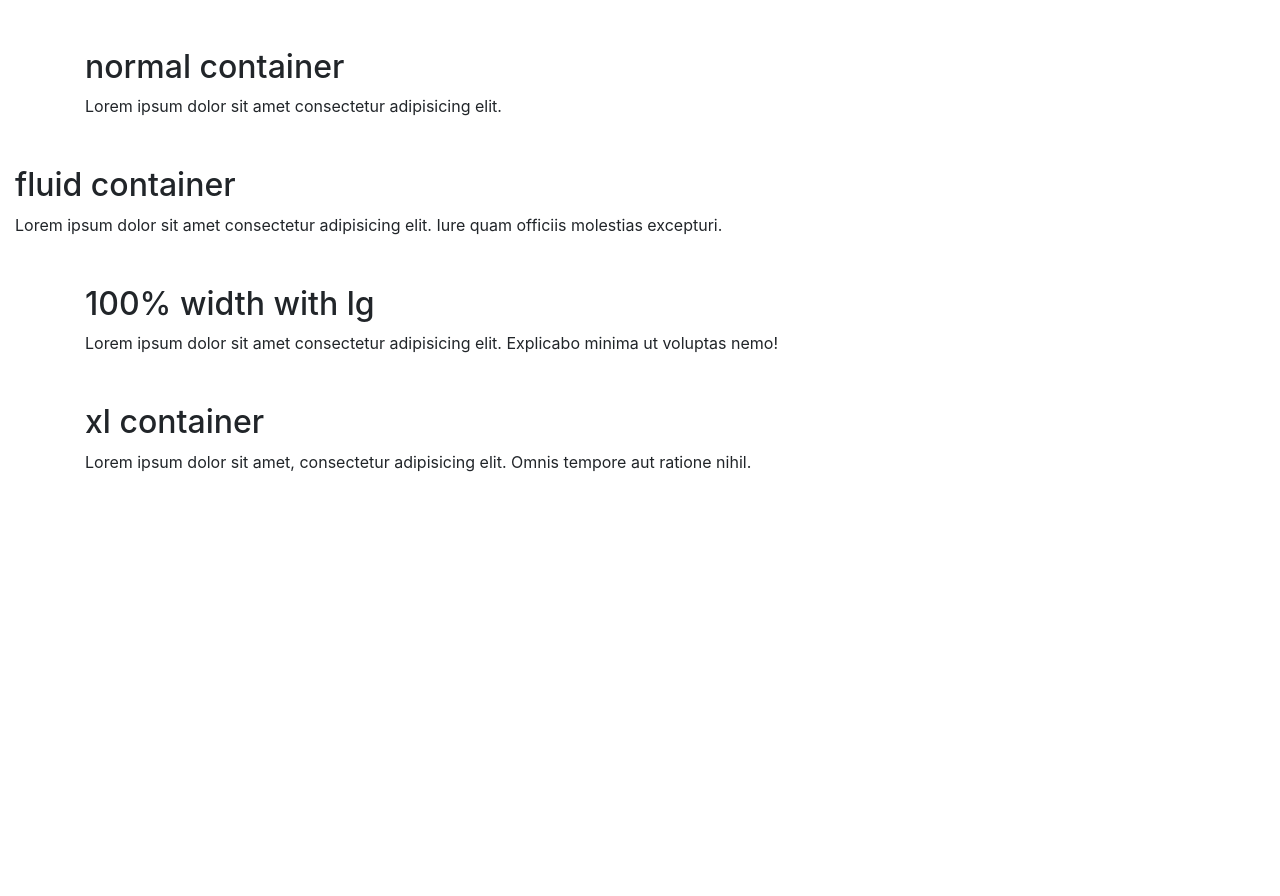
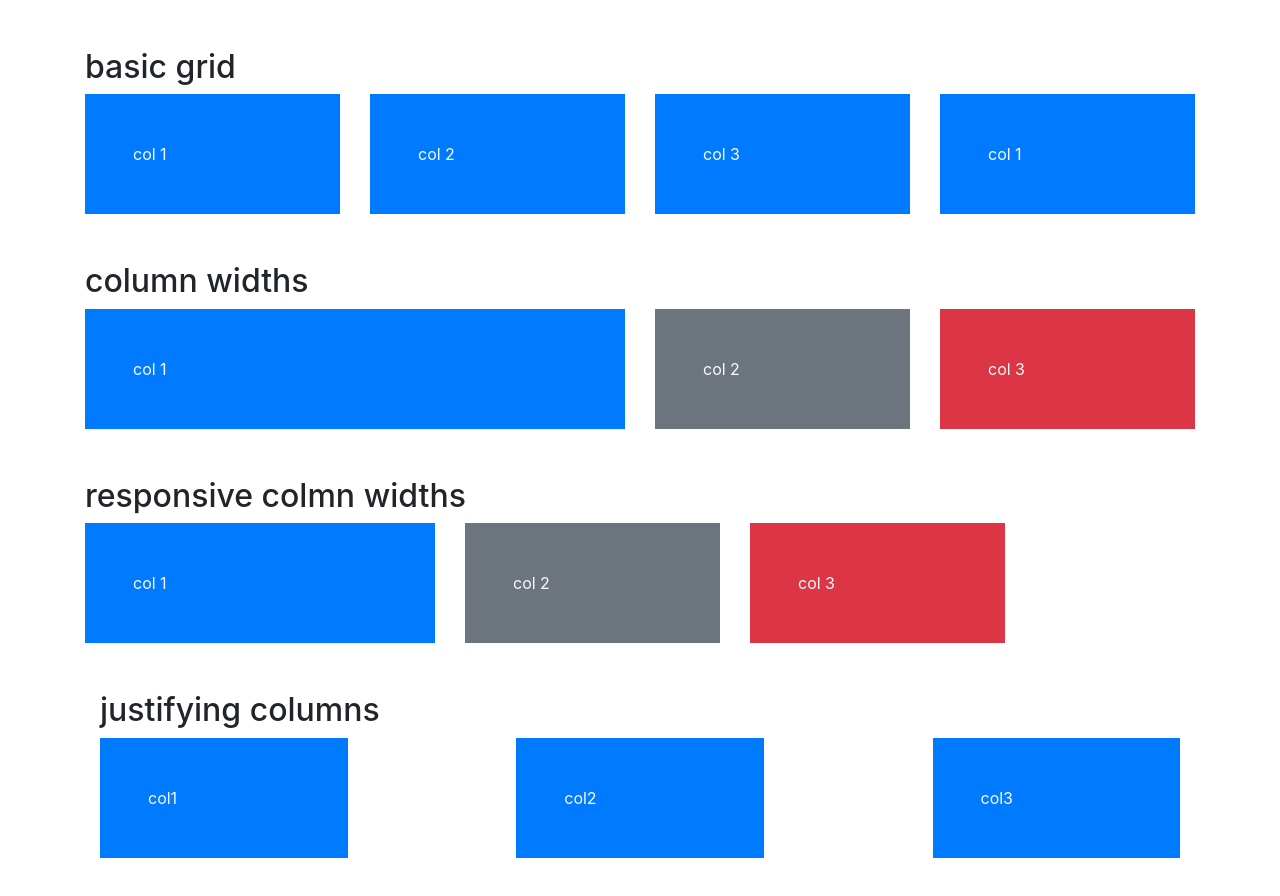
Before and after one commit to Usman78625/coloors, a plain HTML site: page index.html in a window 1280 px wide. Before the commit the page ends 800 px from the top, so only its background shows below. Drawn offline with nearby package versions, Linux system fonts and the light colour scheme.

Commit message:
grid-system

```diff
--- a/index.html
+++ b/index.html
@@ -12,23 +12,92 @@
 
 </head>
 <body>
+    <div class="container-lg my-5">
+      <h2>basic grid</h2>
+      <div class="row">
+        <div class="col">
+          <div class="p-5 bg-primary text-light">
+            col 1
+          </div>
+        </div>
+        <div class="col">
+          <div class="p-5 bg-primary text-light">
+            col 2
+          </div>
+        </div>
+        <div class="col">
+          <div class="p-5 bg-primary text-light">
+            col 3
+          </div>
+        </div>
+        <div class="col">
+          <div class="p-5 bg-primary text-light">
+            col 1
+          </div>
+        </div>
+      </div>
+      </div>
 
-<div class="container my-5">
-    <h2>normal container</h2> <p> Lorem ipsum dolor sit amet consectetur adipisicing elit.</p>
+      <div class="container lg my-5">
+        <h2>column widths</h2>
+        <div class="row">
+          <div class="col-6">
+            <div class="p-5 bg-primary text-light">
+              col 1
+            </div>
+          </div>
+          <div class="col-3">
+            <div class="p-5 bg-secondary text-light">
+              col 2
+            </div>
+          </div>
+          <div class="col-3">
+            <div class="p-5 bg-danger text-light">
+              col 3
+            </div>
+          </div>
+          <!-- <div class="col">
+            <div class="p-5 bg-primary text-light">
+              col 1
+            </div>
+          </div> -->
+        </div>
+      </div>
 
-    </div>
-    <div class="container-fluid">
-        <h2>fluid container</h2>
-        <p>Lorem ipsum dolor sit amet consectetur adipisicing elit. Iure quam officiis molestias excepturi.</p>
-    </div>
-    <div class="container-lg my-5">
-        <h2>100% width with lg</h2>
-        <p>Lorem ipsum dolor sit amet consectetur adipisicing elit. Explicabo minima ut voluptas nemo!</p>
-    </div>
-    <div class="container-xl my-5">
-        <h2>xl container</h2>
-        <p>Lorem ipsum dolor sit amet, consectetur adipisicing elit. Omnis tempore aut ratione nihil.</p>
-    </div>
+      <div class="container lg my-5">
+        <h2>responsive colmn widths</h2>
+        <div class="row">
+          <div class="col-sm-4 col-6">
+            <div class="p-5 bg-primary text-light">
+              col 1
+            </div>
+          </div>
+          <div class="col-sm-4 col-lg-3">
+            <div class="p-5 bg-secondary text-light">
+              col 2
+            </div>
+          </div>
+          <div class="col-sm-4 col-lg-3">
+            <div class="p-5 bg-danger text-light">
+              col 3
+            </div>
+          </div>
+      </div>
+
+      <div class="container-lg my-5">
+        <h2>justifying columns</h2>
+        <div class="row justify-content-between">
+          <div class="col-md-3">
+            <div class="p-5 bg-primary text-light">col1</div>
+          </div>
+          <div class="col-md-3">
+            <div class="p-5 bg-primary text-light">col2</div>
+          </div>
+          <div class="col-md-3">
+            <div class="p-5 bg-primary text-light">col3</div>
+          </div>
+        </div>
+      </div>
 
 <script src="https://cdn.jsdelivr.net/npm/bootstrap@4.4.1/dist/js/bootstrap.min.js" integrity="sha384-wfSDF2E50Y2D1uUdj0O3uMBJnjuUD4Ih7YwaYd1iqfktj0Uod8GCExl3Og8ifwB6" crossorigin="anonymous"></script>
 </body>
```
